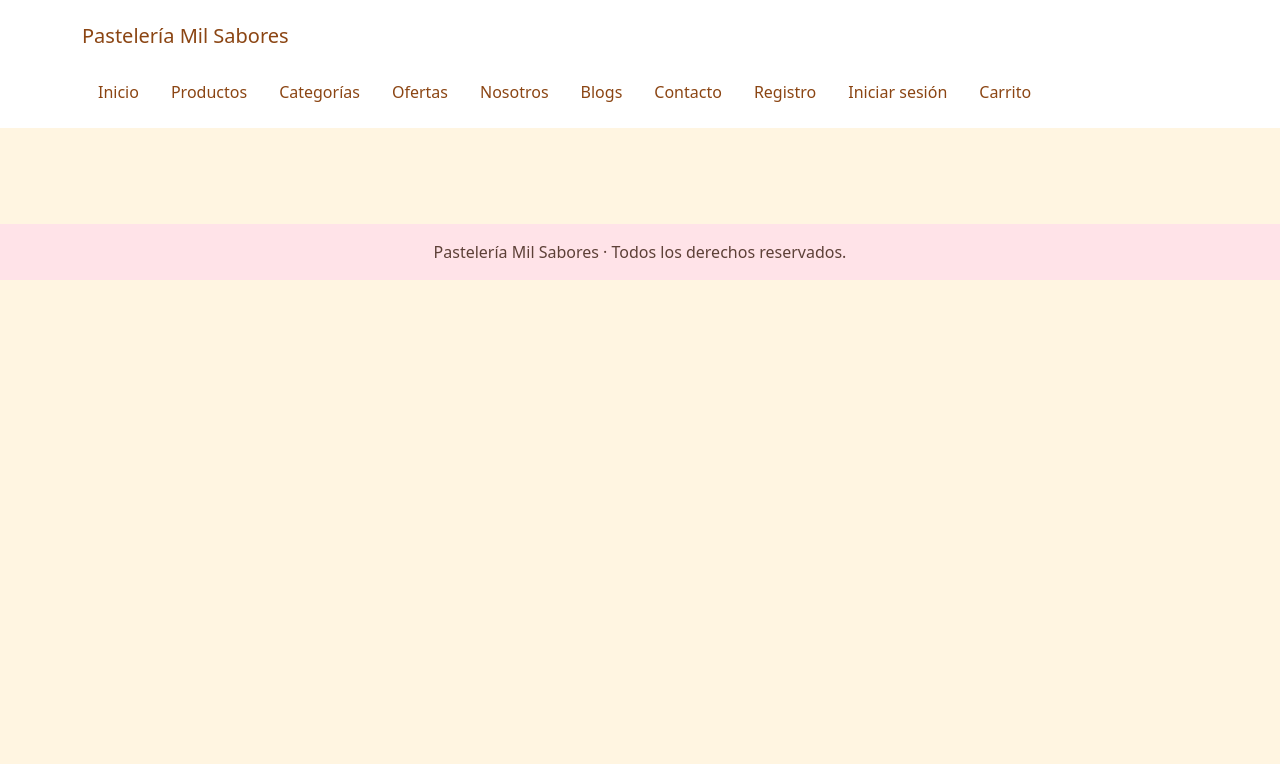
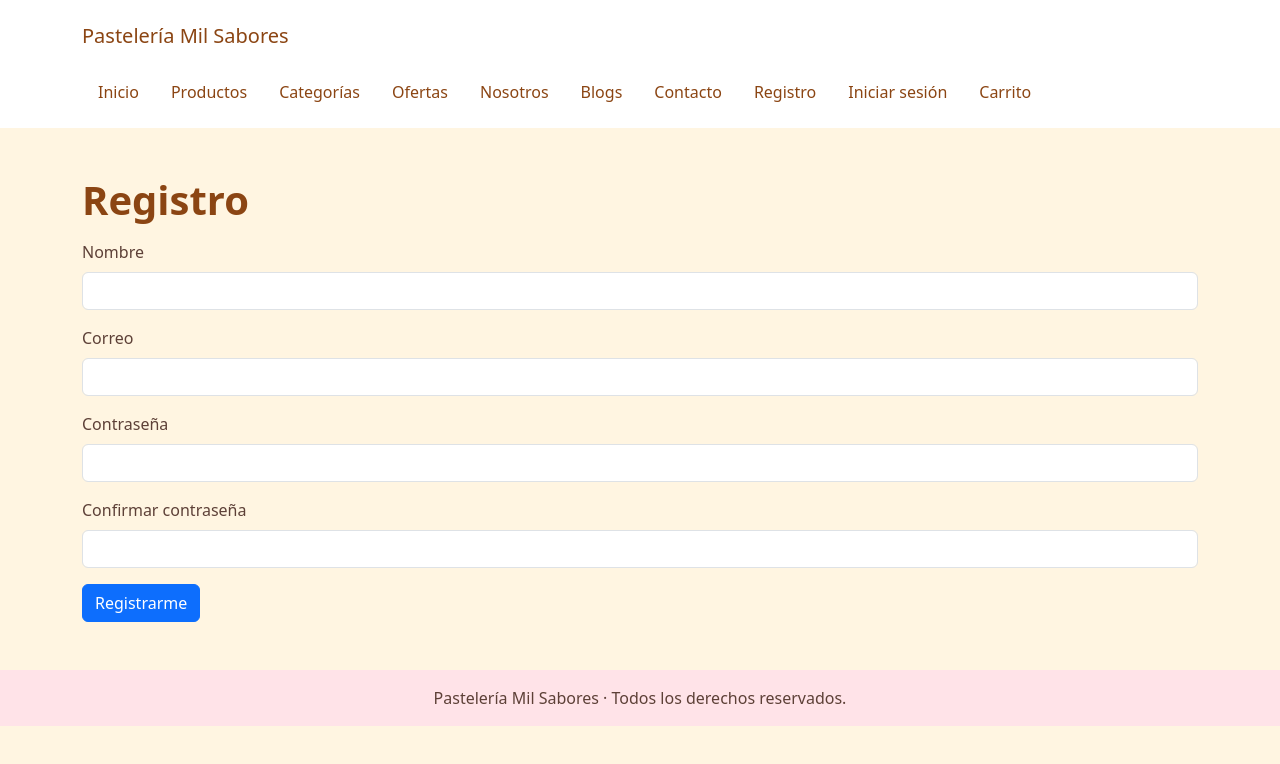
Before and after one commit to pabloacuna-06/Pasteleria-Mil-Sabores, a React (Vite) app: page /registro in a window 1280 px wide. Shown: the top 764 px of the page. Built offline with nearby package versions, Linux system fonts and the light colour scheme.

Commit message:
Crea formulario basico de registro en React

```diff
--- a/src/App.jsx
+++ b/src/App.jsx
@@ -10,6 +10,7 @@ import Nosotros from './pages/Nosotros.jsx';
 import Blogs from './pages/Blogs.jsx';
 import BlogDetalle from './pages/BlogDetalle.jsx';
 import Contacto from './pages/Contacto.jsx';
+import Registro from './pages/Registro.jsx';
 
 export default function App() {
   return (
@@ -26,6 +27,7 @@ export default function App() {
           <Route path="/blogs" element={<Blogs />} />
           <Route path="/blogs/:id" element={<BlogDetalle />} />
           <Route path="/contacto" element={<Contacto />} />
+          <Route path="/registro" element={<Registro />} />
         </Routes>
       </main>
       <Footer />
--- a/src/components/Navbar.jsx
+++ b/src/components/Navbar.jsx
@@ -13,7 +13,7 @@ export default function Navbar() {
           <li className="nav-item"><Link className="nav-link" to="/nosotros">Nosotros</Link></li>
           <li className="nav-item"><Link className="nav-link" to="/blogs">Blogs</Link></li>
           <li className="nav-item"><Link className="nav-link" to="/contacto">Contacto</Link></li>
-          <li className="nav-item"><a className="nav-link" href="/pages/registro.html">Registro</a></li>
+          <li className="nav-item"><Link className="nav-link" to="/registro">Registro</Link></li>
           <li className="nav-item"><a className="nav-link" href="/pages/login.html">Iniciar sesión</a></li>
           <li className="nav-item"><a className="nav-link" href="/pages/carrito.html">Carrito</a></li>
         </ul>
--- /dev/null
+++ b/src/pages/Registro.jsx
@@ -0,0 +1,50 @@
+import { useState } from 'react';
+
+export default function Registro() {
+  const [mensaje, setMensaje] = useState('');
+  const [error, setError] = useState('');
+
+  function manejarRegistro(evento) {
+    evento.preventDefault();
+    const datos = new FormData(evento.target);
+    const contrasena = datos.get('contrasena');
+    const confirmacion = datos.get('confirmacion');
+
+    if (contrasena !== confirmacion) {
+      setMensaje('');
+      setError('Las contraseñas no coinciden.');
+      return;
+    }
+
+    setError('');
+    setMensaje('Tu cuenta fue registrada correctamente.');
+    evento.target.reset();
+  }
+
+  return (
+    <section>
+      <h1 className="mb-3">Registro</h1>
+      <form onSubmit={manejarRegistro}>
+        <div className="mb-3">
+          <label className="form-label" htmlFor="nombre-registro">Nombre</label>
+          <input className="form-control" id="nombre-registro" name="nombre" type="text" maxLength={50} required />
+        </div>
+        <div className="mb-3">
+          <label className="form-label" htmlFor="correo-registro">Correo</label>
+          <input className="form-control" id="correo-registro" name="correo" type="email" maxLength={100} required />
+        </div>
+        <div className="mb-3">
+          <label className="form-label" htmlFor="contrasena-registro">Contraseña</label>
+          <input className="form-control" id="contrasena-registro" name="contrasena" type="password" minLength={4} maxLength={10} required />
+        </div>
+        <div className="mb-3">
+          <label className="form-label" htmlFor="confirmacion-registro">Confirmar contraseña</label>
+          <input className="form-control" id="confirmacion-registro" name="confirmacion" type="password" minLength={4} maxLength={10} required />
+        </div>
+        <button className="btn btn-primary" type="submit">Registrarme</button>
+      </form>
+      {error && <p className="alert alert-danger mt-3" role="alert">{error}</p>}
+      {mensaje && <p className="alert alert-success mt-3" role="status">{mensaje}</p>}
+    </section>
+  );
+}
```
